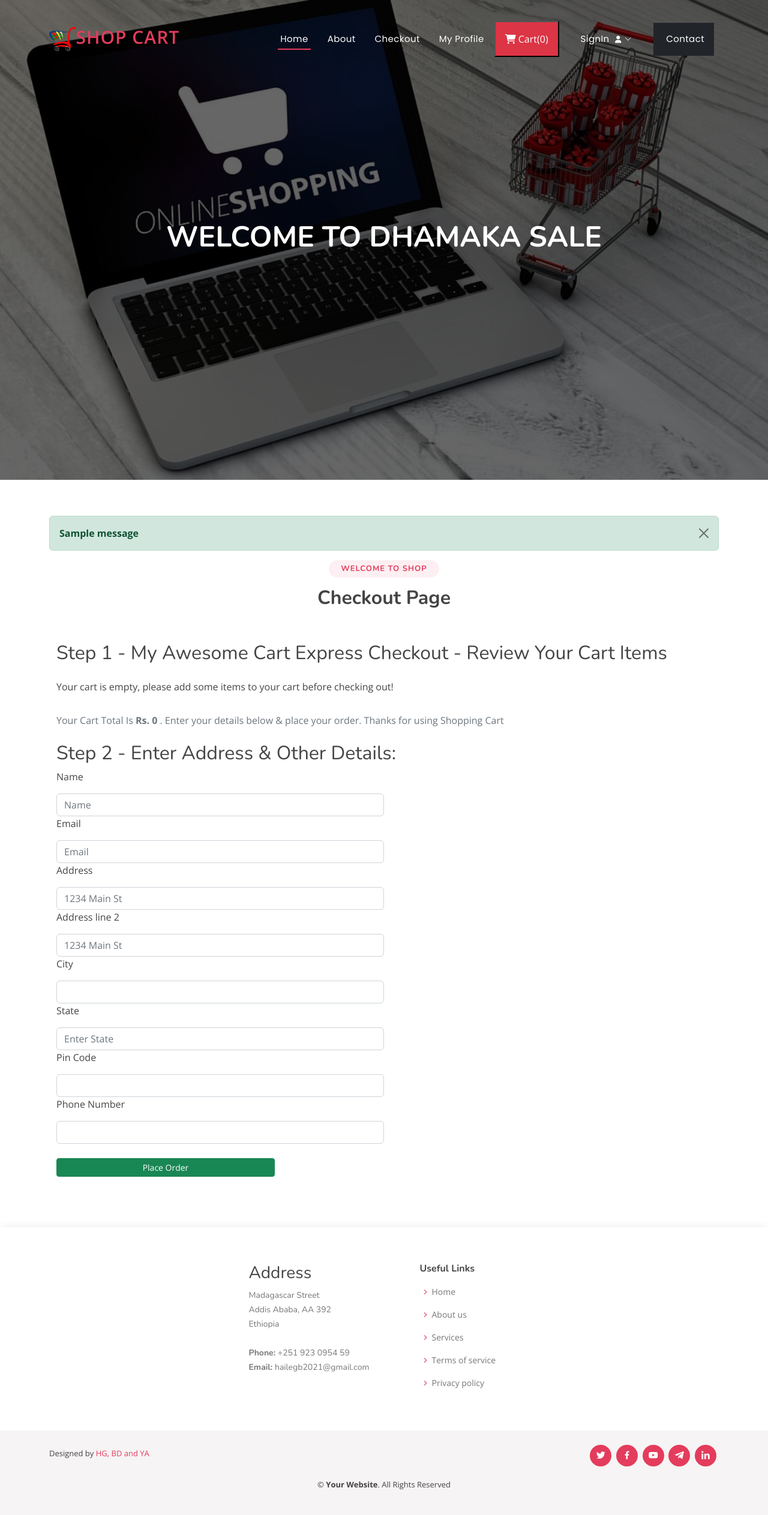
After one commit to Awet11-Tesfay/ShoppingCart, a Django app: template ecommerce/templates/checkout.html in a window 1280 px wide. The commit adds this page. Shown: the whole page at 60% size. Run offline with Django 4.2, Linux system fonts and the light colour scheme; the template is opened without the code that fills it, so the values that code supplies are empty; one stand-in notice (Sample message) is shown; some libraries are stand-ins or nearby versions.

Commit message:
'bout_us'

```diff
--- /dev/null
+++ b/ecommerce/templates/checkout.html
@@ -0,0 +1,173 @@
+{% extends 'base.html' %}
+{% block title %}
+Check Out
+{% endblock title %}
+{% block content %}
+
+<h1>Welcome to Dhamaka Sale</h1>
+
+{% endblock content %}
+{% block body %}
+{% load static %}
+
+<!-- ======= Portfolio Section ======= -->
+<section id="portfolio" class="portfolio">
+  <div class="container">
+    {% for message in messages %}
+
+    <div
+      class="alert alert-{{message.tags}} alert-dismissible fade show"
+      role="alert"
+    >
+      <strong>{{message}}</strong>
+      <button
+        type="button"
+        class="btn-close"
+        data-bs-dismiss="alert"
+        aria-label="Close"
+      ></button>
+    </div>
+    {% endfor %}
+
+    <div class="section-title">
+      <h2>Welcome to Shop</h2>
+      <h3>Checkout Page </h3>
+    </div>
+
+
+
+       <div class="container">
+           <div class="col my-4">
+               <h2>Step 1 - My Awesome Cart Express Checkout - Review Your Cart Items</h2>
+               <div class="my-4">
+                   <ul class="list-group" id="items">
+
+
+                   </ul>
+
+                   <nav aria-label="breadcrumb">
+         <ol class="breadcrumb mt-3">
+           <li class="breadcrumb-item active" aria-current="page">Your Cart Total Is <b>Rs. <span id="totalprice"></span> <span id="amount"></span></b>. Enter your details below & place your order. Thanks for using Shopping Cart</li>
+           <li</li>
+         </ol>
+       </nav>
+
+
+
+
+               </div>
+           </div>
+           <div class="col my-4">
+               <h2>Step 2 - Enter Address & Other Details:</h2>
+               <form method="post" action="/checkout/">{% csrf_token %}
+                   <input type="hidden" name="itemsJson" id="itemsJson">
+
+                   <input type="hidden" id="amt" name="amt">
+                   <div class="form-row">
+                       <div class="form-group col-md-6">
+                           <label for="inputname">Name</label>
+                           <input type="text" class="form-control mt-3" id="name" name="name" placeholder="Name" required>
+                       </div>
+                       <div class="form-group col-md-6">
+                           <label for="inputEmail4">Email</label>
+                           <input type="email" class="form-control mt-3" id="email" name="email" placeholder="Email" value="{{user.email}}" required>
+                       </div>
+
+                   </div>
+                    <div class="form-row">
+                   <div class="form-group col-md-6">
+                       <label for="inputAddress">Address</label>
+                       <input type="text" class="form-control mt-3" id="address1" name="address1" placeholder="1234 Main St" required>
+                   </div>
+                   <div class="form-group col-md-6">
+                       <label for="inputAddress">Address line 2</label>
+                       <input type="text" class="form-control mt-3" id="address2" name="address2" placeholder="1234 Main St" required>
+                   </div>
+                   </div>
+
+
+
+                   <div class="form-row">
+                       <div class="form-group col-md-6">
+                           <label for="inputCity">City</label>
+                           <input type="text" class="form-control mt-3" id="city" name="city" required>
+                       </div>
+                       <div class="form-group col-md-6">
+                           <label for="inputState">State</label>
+                           <input type="text" class="form-control mt-3" id="state" name="state"  placeholder="Enter State" required>
+                       </div>
+                       </div>
+
+                    <div class="form-row">
+                    <div class="form-group col-md-6">
+                           <label for="inputZip">Pin Code</label>
+                           <input type="number" class="form-control mt-3" id="zip_code" name="zip_code" required>
+                       </div>
+                   <div class="form-group col-md-6">
+                       <label for="inputZip">Phone Number</label>
+                       <input type="number" class="form-control mt-3" id="phone" name="phone" required>
+                   </div>
+                   <br>
+
+
+                   <button id="btn" type="submit" class="btn btn-success btn-sm btn-block col-md-4">Place Order</button>
+               </form>
+           </div>
+       </div>
+
+ <script src="https://code.jquery.com/jquery-3.3.1.js"
+ integrity="sha256-2Kok7MbOyxpgUVvAk/HJ2jigOSYS2auK4Pfzbm7uH60="
+ crossorigin="anonymous"></script>
+   <script src="https://cdnjs.cloudflare.com/ajax/libs/popper.js/1.14.6/umd/popper.min.js" integrity="sha384-wHAiFfRlMFy6i5SRaxvfOCifBUQy1xHdJ/yoi7FRNXMRBu5WHdZYu1hA6ZOblgut" crossorigin="anonymous"></script>
+   <script src="https://stackpath.bootstrapcdn.com/bootstrap/4.2.1/js/bootstrap.min.js" integrity="sha384-B0UglyR+jN6CkvvICOB2joaf5I4l3gm9GU6Hc1og6Ls7i6U/mkkaduKaBhlAXv9k" crossorigin="anonymous"></script>
+
+
+<script>
+if (localStorage.getItem('cart') == null) {
+   var cart = {};
+} else {
+   cart = JSON.parse(localStorage.getItem('cart'));
+}
+console.log(cart);
+
+var sum = 0;
+var totalPrice = 0;
+if ($.isEmptyObject(cart)) {
+   //if object is empty
+   mystr = `<p>Your cart is empty, please add some items to your cart before checking out!</p>`
+   $('#items').append(mystr);
+} else {
+   for (item in cart) {
+       let name = cart[item][1];
+       let qty = cart[item][0];
+       let itemPrice = cart[item][2];
+       sum = sum + qty;
+       totalPrice = totalPrice + qty* itemPrice;
+
+       mystr = `<li class="list-group-item d-flex justify-content-between align-items-center">
+                   ${name}
+                   <div><b> Price : ${itemPrice}</b></div>
+                   <span class="badge badge-primary badge-pill">${qty}</span>
+               </li>`
+       $('#items').append(mystr);
+   }
+   document.getElementById('totalprice').innerHTML=totalPrice
+
+}
+document.getElementById('totalprice').innerHTML = totalPrice;
+
+$('#itemsJson').val(JSON.stringify(cart));
+
+
+
+{% if thank %}
+alert('Thanks for ordering with us. Your order is is {{id}}. Use it to track your order using our order tracker');
+localStorage.clear();
+document.location = "/";
+{% endif %}
+
+var test = `${totalPrice}`;
+document.getElementById("amt").value = test;
+</script>
+
+{% endblock body %}
```
Also changed, not shown: ecommerce/templates/about.html (+19 -1 lines).
